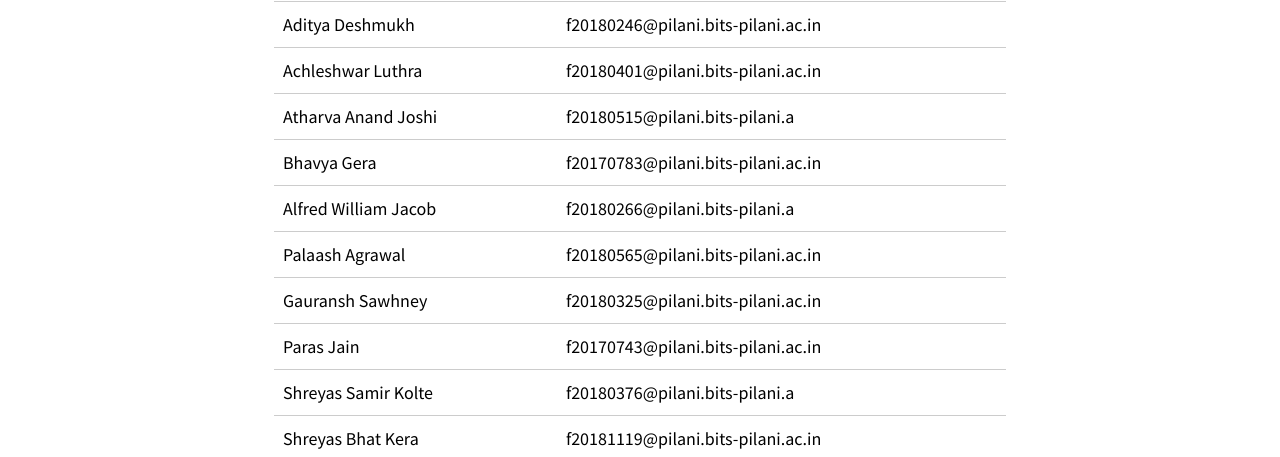
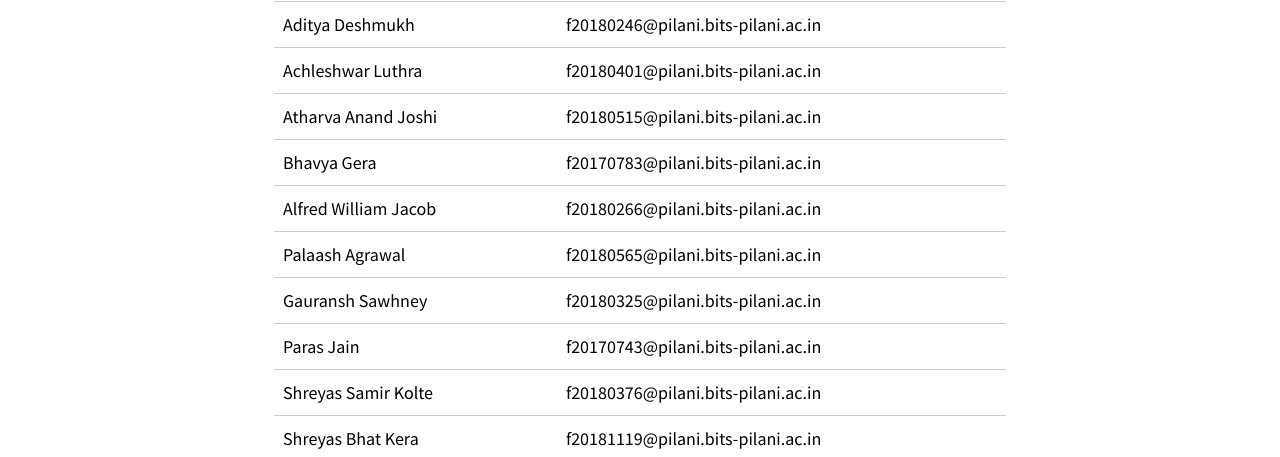
Before and after one commit to BITS-NNFL/bits-nnfl.github.io, a Jekyll site: the page built from contacts.md, in a window 1280 px wide and 900 px high. Shown: the part 440-897 px from the top of the window. Built offline with Jekyll 4.4.1, drawn with Linux system fonts in a browser that asks for light colours; nearby versions of some CDN libraries.

```diff
--- a/contacts.md
+++ b/contacts.md
@@ -15,12 +15,12 @@ For any queries, please contact any of the TAs mentioned below:
 | Syed Hamza Zaidi | f20180402@pilani.bits-pilani.ac.in |
 | Aditya Deshmukh | f20180246@pilani.bits-pilani.ac.in |
 | Achleshwar Luthra | f20180401@pilani.bits-pilani.ac.in |
-| Atharva Anand Joshi | f20180515@pilani.bits-pilani.a |
+| Atharva Anand Joshi | f20180515@pilani.bits-pilani.ac.in |
 | Bhavya Gera | f20170783@pilani.bits-pilani.ac.in |
-| Alfred William Jacob | f20180266@pilani.bits-pilani.a |
+| Alfred William Jacob | f20180266@pilani.bits-pilani.ac.in |
 | Palaash Agrawal | f20180565@pilani.bits-pilani.ac.in |
 | Gauransh Sawhney | f20180325@pilani.bits-pilani.ac.in |
 | Paras Jain | f20170743@pilani.bits-pilani.ac.in |
-| Shreyas Samir Kolte | f20180376@pilani.bits-pilani.a |
+| Shreyas Samir Kolte | f20180376@pilani.bits-pilani.ac.in |
 | Shreyas Bhat Kera | f20181119@pilani.bits-pilani.ac.in |
 | Abhimanyu Sethi | f20170637@pilani.bits-pilani.ac.in |
```
